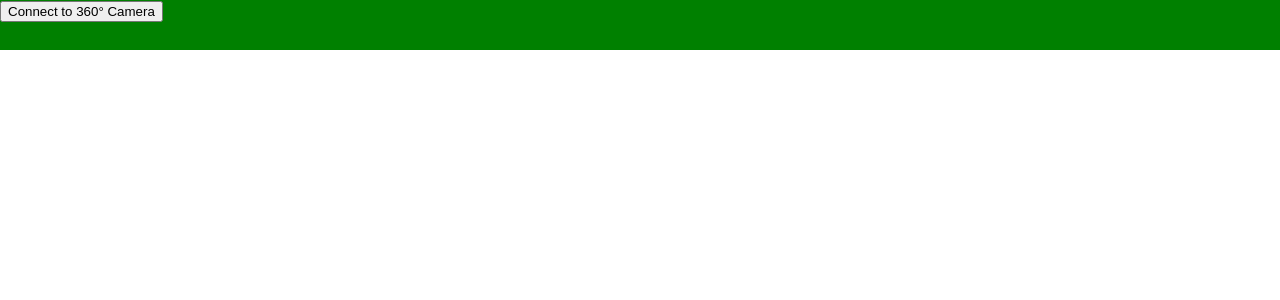
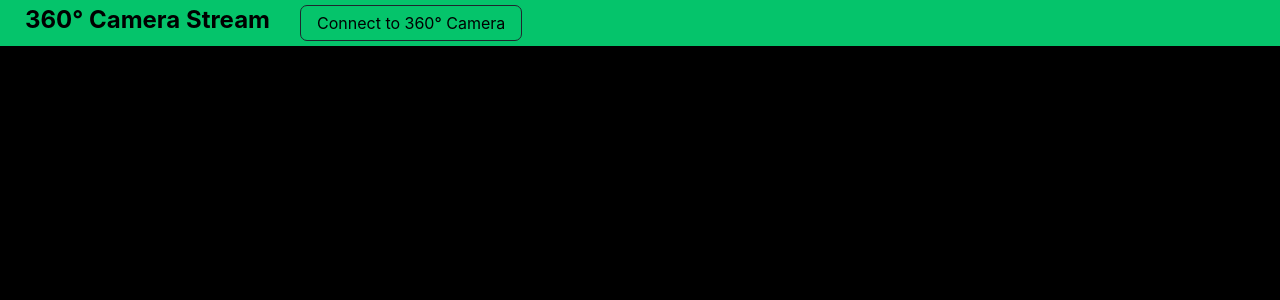
Before and after one commit to JonasGoebel/hsfd-mucomm-360, a React (Create React App) app in the folder frontend/: page / in a window 1280 px wide. Shown: the top 300 px of the page. Built offline with nearby package versions, Linux system fonts and the light colour scheme.

Commit message:
added new four panel design

```diff
--- /dev/null
+++ b/frontend/src/App.css
@@ -0,0 +1,52 @@
+.container {
+  height: 100vh;
+  display: flex;
+  flex-direction: column;
+}
+
+.navbar {
+  background: #05c46b;
+  width: 100%;
+
+  display: flex;
+  flex-direction: row;
+}
+
+.navbar h2 {
+  padding: 5px 25px;
+  margin: 0px;
+}
+
+.navbar>.button {
+  margin: 5px;
+
+  border: 1px solid #1e272e;
+  color: 1e272e;
+  padding: 7px 16px;
+  text-align: center;
+  text-decoration: none;
+  display: inline-block;
+  font-size: 16px;
+  border-radius: 7px;
+  cursor: pointer;
+  transition-duration: 0.4s;
+}
+
+.navbar>.button:hover {
+  background: #1e272e;
+  color: white;
+}
+
+.row {
+  width: 100%;
+  height: 100vh;
+
+  display: flex;
+  flex-direction: row;
+}
+
+.box {
+    width: 100%;
+    height: 100%;
+    background: black;
+}
--- a/frontend/src/App.js
+++ b/frontend/src/App.js
@@ -1,71 +1,63 @@
 import React, { useState, useEffect } from "react";
-import { Canvas } from "@react-three/fiber";
-import { PointerLockControls } from "@react-three/drei";
-import * as THREE from "three";
-import WebRtcConnection from './WebRtcConnection.jsx';
+import WebRtcConnection from "./WebRtcConnection.jsx";
+import { VideoProvider } from "./providers/VideoProvider.js";
+import ThreeSixtyViewComponent from './views/ThreeSixtyViewComponent.js'
+import FrontViewComponent from './views/FrontViewComponent.js'
+import BackViewComponent from './views/BackViewComponent.js'
+import RawVideoComponent from "./views/RawVideoComponent.js";
 
-const VideoSphere = ({texture}) => {
-  return (
-    texture && (
-      <mesh>
-        <sphereGeometry args={[5, 60, 40]} />
-        <meshBasicMaterial map={texture} side={THREE.BackSide} />
-      </mesh>
-    )
-  );
-};
+import './App.css'
 
-const App = () => {
-
-  // const videoRef = useRef(null);
-
-  const [texture, setTexture] = useState(null);
+const NewDesignComponent = () => {
+  // const [texture, setTexture] = useState(null);
   const [video, setVideo] = useState();
-  // const [video] = useState(() => {
-  //   const vid = document.createElement("video");
-  //   vid.src = panoVideo;
-  //   vid.crossOrigin = "anonymous";
-  //   vid.loop = true;
-  //   vid.muted = true;
-  //   vid.playsInline = true;
-  //   return vid;
-  // });
+  const [isDemo, setIsDemo] = useState(false);
+  const [shouldStartStream, setShouldStartStream] = useState(false)
 
   useEffect(() => {
-    if(video === undefined) return
+    const queryString = window.location.search;
+    const urlParams = new URLSearchParams(queryString);
+    if(urlParams.get('demo') === 'true') setIsDemo(true)
+  }, [])
 
-    video.play();
-    const vidTexture = new THREE.VideoTexture(video);
-    vidTexture.colorSpace = THREE.SRGBColorSpace;
-    setTexture(vidTexture);
-  }, [video]);
+  // useEffect(() => {
+  //   if (!video) return;
+
+  //   video.play();
+  //   const vidTexture = new THREE.VideoTexture(video);
+  //   vidTexture.colorSpace = THREE.SRGBColorSpace;
+  //   setTexture(vidTexture);
+  // }, [video]);
 
   return (
-    <div style={{ width: "100%", height: "100%" }}>
-      <div style={{background: 'green', height: '50px'}}>
-        <WebRtcConnection video={video} setVideo={setVideo} />
+    <VideoProvider>
+      <div className="container">
+        <div className="navbar">
+          <h2>360° Camera Stream</h2>
+          <WebRtcConnection isDemo={isDemo} shouldStartStream={shouldStartStream} setVideo={setVideo} />
+
+          {!shouldStartStream && <div className="button" onClick={() => setShouldStartStream(true)}>{isDemo ? 'Show Demo Video' : 'Connect to 360° Camera'}</div>}
+          {shouldStartStream && <div className="button" onClick={() => setShouldStartStream(false)}>Stop</div>}
+        </div>
+        <div className="row">
+          <div className="box">
+            {<RawVideoComponent shouldStartStream={shouldStartStream} /> }
+          </div>
+          <div className="box">
+            {shouldStartStream && <FrontViewComponent />}
+          </div>
+        </div>
+        <div className="row">
+          <div className="box">
+            {shouldStartStream && <ThreeSixtyViewComponent /> }
+          </div>
+          <div className="box">
+            {shouldStartStream && <BackViewComponent />}
+          </div>
+        </div>
       </div>
+    </VideoProvider>
+  )
+}
 
-      <div style={{width: '100%', height: 'calc(100vh - 50px)'}}>
-        {video && (
-          <Canvas
-            camera={{
-              fov: 75,
-              aspect: window.innerWidth / window.innerHeight,
-              near: 0.25,
-              far: 10,
-              position: [0, 0, 0.5],
-            }}
-          >
-            <React.Suspense fallback={null}>
-              <VideoSphere texture={texture} />
-            </React.Suspense>
-            <PointerLockControls />
-          </Canvas>
-        )}
-      </div>
-    </div>
-  );
-};
-
-export default App;
+export default NewDesignComponent
--- a/frontend/src/WebRtcConnection.jsx
+++ b/frontend/src/WebRtcConnection.jsx
@@ -1,6 +1,12 @@
-import { useEffect, useState } from "react";
+import { useEffect, useRef, useState } from "react";
+import DemoVideo from './assets/Netlab1.mp4'
+import { useVideo } from "./providers/VideoProvider";
 
-const WebRtcConnection = ({video, setVideo}) => {
+const WebRtcConnection = ({isDemo, shouldStartStream, setVideo}) => {
+
+    // const localVideoRef = useRef(null);
+    const videoRef = useVideo()
+
     // get DOM elements
     // let dataChannelLog = document.getElementById('data-channel'),
     // let iceConnectionLog = document.getElementById('ice-connection-state')
@@ -8,6 +14,11 @@ const WebRtcConnection = ({video, setVideo}) => {
     // let signalingLog = document.getElementById('signaling-state')
 
     const [pc, setPc] = useState();
+
+    useEffect(() => {
+        if(shouldStartStream === true) start()
+        else stop()
+    }, [shouldStartStream])
 
     // peer connection
     // let pc = null;
@@ -17,10 +28,19 @@ const WebRtcConnection = ({video, setVideo}) => {
     // let dcInterval = null;
 
     function createPeerConnection() {
+        // const config = {
+        //     sdpSemantics: 'unified-plan',
+        //     iceServers: [{ urls: ['stun:stun.l.google.com:19302'] }]
+        // };
+
         const config = {
-            sdpSemantics: 'unified-plan',
-            iceServers: [{ urls: ['stun:stun.l.google.com:19302'] }]
-        };
+            iceServers: [
+              { urls: "stun:stun.l.google.com:19302" },
+            //   { urls: "turn:your-turn-server.com", username: "user", credential: "password" }
+            ],
+            iceCandidatePoolSize: 10,
+            iceTransportPolicy: "all"
+          };
 
         // if (document.getElementById('use-stun').checked) {
             // config.iceServers = [{ urls: ['stun:stun.l.google.com:19302'] }];
@@ -61,6 +81,7 @@ const WebRtcConnection = ({video, setVideo}) => {
         console.log("PC", pc);
 
         return pc.createOffer({offerToReceiveVideo: true}).then((offer) => {
+            // offer.sdp = offer.sdp.replace(/a=candidate:(.*) UDP 9\d{4} .*/g, "");
             return pc.setLocalDescription(offer);
         }).then(() => {
             // wait for ICE gathering to complete
@@ -92,8 +113,10 @@ const WebRtcConnection = ({video, setVideo}) => {
 
             // console.log("offer.sdp", offer.sdp)
             // document.getElementById('offer-sdp').textContent = offer.sdp;
-            // const hostUrl = 'http://192.168.98.46:8080/offer'
-            const hostUrl = 'http://127.0.0.1:8080/offer'
+            const hostUrl = 'http://192.168.185.46:8080/offer'
+            // const hostUrl = 'http://127.0.0.1:8080/offer'
+            console.log('HostUrl:', hostUrl);
+
             return fetch(hostUrl, {
                 body: JSON.stringify({
                     sdp: offer.sdp,
@@ -122,8 +145,29 @@ const WebRtcConnection = ({video, setVideo}) => {
     const start = () => {
         console.log("Start pressed");
 
-        let pc = createPeerConnection();
-        setPc(pc)
+        if(isDemo) {
+            console.log("Showing demo video");
+            // const vid = document.createElement("video");
+            // vid.src = DemoVideo;
+            // vid.crossOrigin = "anonymous";
+            // vid.loop = true;
+            // vid.muted = true;
+            // vid.playsInline = true;
+            // setVideo(vid)
+
+            if(videoRef.current) {
+                videoRef.current.src = DemoVideo;
+                videoRef.current.crossOrigin = "anonymous";
+                videoRef.current.loop = true;
+                videoRef.current.muted = true;
+                videoRef.current.playsInline = true;
+
+                videoRef.current.play()
+            }
+        } else {
+            let pc = createPeerConnection();
+            setPc(pc)
+        }
 
         // build media constraints.
         // const constraints = {
@@ -175,14 +219,23 @@ const WebRtcConnection = ({video, setVideo}) => {
 
             // video.srcObject = evt.streams[0];
 
-            const vid = document.createElement("video");
-            vid.srcObject = evt.streams[0];
-            vid.crossOrigin = "anonymous";
-            vid.loop = true;
-            vid.muted = true;
-            vid.playsInline = true;
+            // const vid = document.createElement("video");
+            // videoRef.current.srcObject = evt.streams[0];
+            // videoRef.current.crossOrigin = "anonymous";
+            // videoRef.current.loop = true;
+            // videoRef.current.muted = true;
+            // videoRef.current.playsInline = true;
 
-            setVideo(vid)
+            if(videoRef.current) {
+                console.log("Filling Video Stream");
+                videoRef.current.srcObject = evt.streams[0];
+                videoRef.current.crossOrigin = "anonymous";
+                videoRef.current.loop = true;
+                videoRef.current.muted = true;
+                videoRef.current.playsInline = true;
+
+                videoRef.current.play()
+            }
         });
 
         console.log("NEGOTIATE");
@@ -195,6 +248,14 @@ const WebRtcConnection = ({video, setVideo}) => {
 
         // close data channel
         // if (dc) dc.close();
+
+        // replace stream with empty video
+        if(videoRef.current) {
+            const vid = document.createElement("video");
+            videoRef.current = vid;
+        }
+
+        if(pc === undefined) return
 
         // close transceivers
         if (pc.getTransceivers) {
@@ -282,10 +343,13 @@ const WebRtcConnection = ({video, setVideo}) => {
     }
 
     return (
-        <div>
-            {pc === undefined && <button id="start" onClick={() => start()}>Connect to 360° Camera</button>}
-            {pc !== undefined && (<button id="stop" onClick={() => stop()}>Stop</button>)}
-        </div>
+        <>
+        {/* <div style={{display: 'flexbox'}}> */}
+            {/* <h2 style={{margin: '0'}}>360 Camera Stream</h2> */}
+            {/* {pc === undefined && <button id="start" onClick={() => start()}>Connect to 360° Camera</button>} */}
+            {/* {pc !== undefined && (<button id="stop" onClick={() => stop()}>Stop</button>)} */}
+        {/* </div> */}
+        </>
     )
 }
 
--- /dev/null
+++ b/frontend/src/helpers/VideoSphere.js
@@ -0,0 +1,14 @@
+import * as THREE from "three";
+
+const VideoSphere = ({ texture }) => {
+  return (
+    texture && (
+      <mesh>
+        <sphereGeometry args={[5, 60, 40]} />
+        <meshBasicMaterial map={texture} side={THREE.BackSide} />
+      </mesh>
+    )
+  );
+};
+
+export default VideoSphere
--- /dev/null
+++ b/frontend/src/providers/VideoProvider.js
@@ -0,0 +1,24 @@
+import { createContext, useContext, useEffect, useRef } from "react";
+
+const VideoContext = createContext(null);
+
+export const VideoProvider = ({ children }) => {
+  const videoRef = useRef(null);
+
+  useEffect(() => {
+    // create empty video element
+    if (!videoRef.current) {
+      const vid = document.createElement("video");
+      videoRef.current = vid;
+    }
+  }, []);
+
+  return (
+    <VideoContext.Provider value={videoRef}>
+      {children}
+    </VideoContext.Provider>
+  );
+};
+
+// create custom hook to access video
+export const useVideo = () => useContext(VideoContext);
--- /dev/null
+++ b/frontend/src/views/BackViewComponent.js
@@ -0,0 +1,46 @@
+import React, { useEffect, useState } from "react";
+import { Canvas } from "@react-three/fiber";
+import * as THREE from "three";
+import { useVideo } from "../providers/VideoProvider";
+import VideoSphere from "../helpers/VideoSphere";
+
+const BackViewComponent = () => {
+  const [texture, setTexture] = useState(null);
+
+  const videoRef = useVideo();
+
+  useEffect(() => {
+    if(!videoRef.current) return
+
+    const vidTexture = new THREE.VideoTexture(videoRef.current);
+    vidTexture.colorSpace = THREE.SRGBColorSpace;
+    setTexture(vidTexture);
+  }, [videoRef]);
+
+  return (
+    <Canvas
+      gl={{ antialias: true }}
+      camera={{
+        fov: 75,
+        aspect: window.innerWidth / window.innerHeight,
+        near: 0.25,
+        far: 10,
+        position: [0, 0.5, 0],
+        rotation: [0, Math.PI / 2, 0]
+      }}
+    >
+      <React.Suspense fallback={null}>
+        <VideoSphere texture={texture} />
+      </React.Suspense>
+
+      {/* light and helper objects */}
+      <ambientLight intensity={Math.PI / 2} />
+      <mesh position={[-1, -0.5, 0]}>
+        <boxGeometry args={[1, 0.1, 0.1]} />
+        <meshStandardMaterial color={"red"} />
+      </mesh>
+    </Canvas>
+  )
+}
+
+export default BackViewComponent
--- /dev/null
+++ b/frontend/src/views/FrontViewComponent.js
@@ -0,0 +1,46 @@
+import React, { useEffect, useState } from "react";
+import { Canvas } from "@react-three/fiber";
+import * as THREE from "three";
+import { useVideo } from "../providers/VideoProvider";
+import VideoSphere from "../helpers/VideoSphere";
+
+const FrontViewComponent = () => {
+  const [texture, setTexture] = useState(null);
+
+  const videoRef = useVideo();
+
+  useEffect(() => {
+    if(!videoRef.current) return
+
+    const vidTexture = new THREE.VideoTexture(videoRef.current);
+    vidTexture.colorSpace = THREE.SRGBColorSpace;
+    setTexture(vidTexture);
+  }, [videoRef]);
+
+  return (
+    <Canvas
+      gl={{ antialias: true }}
+      camera={{
+        fov: 75,
+        aspect: window.innerWidth / window.innerHeight,
+        near: 0.25,
+        far: 10,
+        position: [0, 0.5, 0],
+        rotation: [0, -Math.PI / 2, 0]
+      }}
+    >
+      <React.Suspense fallback={null}>
+        <VideoSphere texture={texture} />
+      </React.Suspense>
+
+      {/* light and helper objects */}
+      <ambientLight intensity={Math.PI / 2} />
+      <mesh position={[0.75, -0.5, 0]}>
+        <boxGeometry args={[1.5, 0.1, 0.1]} />
+        <meshStandardMaterial color={"green"} />
+      </mesh>
+    </Canvas>
+  )
+}
+
+export default FrontViewComponent
--- /dev/null
+++ b/frontend/src/views/RawVideoComponent.css
@@ -0,0 +1,3 @@
+video {
+    width: 100%;
+}
--- /dev/null
+++ b/frontend/src/views/RawVideoComponent.js
@@ -0,0 +1,24 @@
+import React, { useEffect, useRef } from "react";
+import { useVideo } from "../providers/VideoProvider";
+import './RawVideoComponent.css'
+
+const RawVideoComponent = ({shouldStartStream}) => {
+  const videoRef = useVideo();
+  const containerRef = useRef(null);
+
+  useEffect(() => {
+    if(!shouldStartStream && containerRef.current) {
+      containerRef.current.replaceChildren(videoRef.current)
+    }
+  }, [shouldStartStream])
+
+  useEffect(() => {
+    if (containerRef.current && videoRef.current) {
+      containerRef.current.appendChild(videoRef.current);
+    }
+  }, [videoRef]);
+
+  return <div ref={containerRef} />;
+}
+
+export default RawVideoComponent
--- /dev/null
+++ b/frontend/src/views/ThreeSixtyViewComponent.js
@@ -0,0 +1,52 @@
+import React, { useEffect, useState } from "react";
+import { Canvas } from "@react-three/fiber";
+import { PointerLockControls } from "@react-three/drei";
+import * as THREE from "three";
+import { useVideo } from "../providers/VideoProvider";
+import VideoSphere from "../helpers/VideoSphere";
+
+const ThreeSixtyViewComponent = () => {
+  const [texture, setTexture] = useState(null);
+
+  const videoRef = useVideo();
+
+  useEffect(() => {
+    if(!videoRef.current) return
+
+    const vidTexture = new THREE.VideoTexture(videoRef.current);
+    vidTexture.colorSpace = THREE.SRGBColorSpace;
+    setTexture(vidTexture);
+  }, [videoRef]);
+
+  return (
+    <Canvas
+      gl={{ antialias: true }}
+      camera={{
+        fov: 75,
+        aspect: window.innerWidth / window.innerHeight,
+        near: 0.25,
+        far: 10,
+        position: [0, 0.5, 0],
+      }}
+    >
+      <React.Suspense fallback={null}>
+        <VideoSphere texture={texture} />
+      </React.Suspense>
+
+      <PointerLockControls />
+
+      {/* light and helper objects */}
+      <ambientLight intensity={Math.PI / 2} />
+      <mesh position={[0.75, -0.5, 0]}>
+        <boxGeometry args={[1.5, 0.1, 0.1]} />
+        <meshStandardMaterial color={"green"} />
+      </mesh>
+      <mesh position={[-0.75, -0.5, 0]}>
+        <boxGeometry args={[1.5, 0.1, 0.1]} />
+        <meshStandardMaterial color={"red"} />
+      </mesh>
+    </Canvas>
+  )
+}
+
+export default ThreeSixtyViewComponent
```
